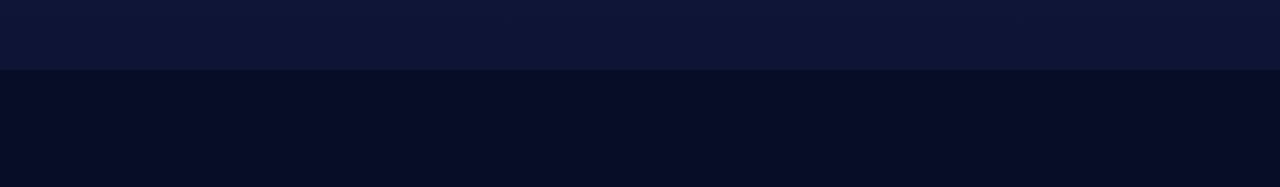
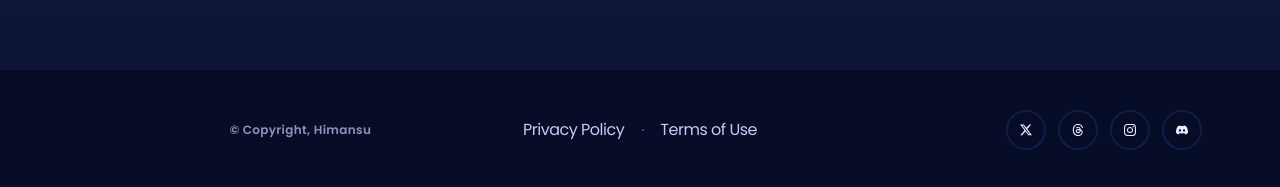
Before and after one commit to Himansu-Kumar/xora-landing-page, a React (Vite) app: page / in a window 1280 px wide. Shown: the part 6724-6911 px from the top of the page. Before the commit the page ends 6794 px from the top, so only its background shows below. Built offline with nearby package versions, Linux system fonts and the light colour scheme.

Commit message:
deployed with footer

```diff
--- a/src/App.jsx
+++ b/src/App.jsx
@@ -1,6 +1,7 @@
 import Download from "./sections/Download";
 import Faq from "./sections/Faq";
 import Features from "./sections/Features";
+import Footer from "./sections/Footer";
 import Header from "./sections/Header";
 import Hero from "./sections/Hero";
 import Pricing from "./sections/Pricing";
@@ -16,6 +17,7 @@
       <Faq />
       <Testimonials />
       <Download />
+      <Footer />
     </main>
   );
 };
--- /dev/null
+++ b/src/sections/Footer.jsx
@@ -0,0 +1,38 @@
+import { socials } from "../constants/index.jsx";
+
+const Footer = () => {
+  return (
+    <footer>
+      <div className="container py-10">
+        <div className="flex w-full max-md:flex-col">
+          <div className="small-compact flex flex-1 flex-wrap items-center justify-center gap-5">
+            <p className="opacity-70">&copy; Copyright, Himansu</p>
+          </div>
+          <div className="flex items-center justify-center sm:ml-auto">
+            <p className="legal-after relative mr-9 text-p5 transition-all duration-500 hover:text-p1">
+              Privacy Policy
+            </p>
+            <p className="text-p5 transition-all duration-500 hover:text-p1">
+              Terms of Use
+            </p>
+          </div>
+
+          <ul className="flex flex-1 justify-center gap-3 max-md:mt-10 md:justify-end">
+            {socials.map(({ id, url, icon, title }) => (
+              <li key={id}>
+                <a href={url} className="social-icon">
+                  <img
+                    src={icon}
+                    alt={title}
+                    className="size-1/3 object-contain"
+                  />
+                </a>
+              </li>
+            ))}
+          </ul>
+        </div>
+      </div>
+    </footer>
+  );
+};
+export default Footer;
```
